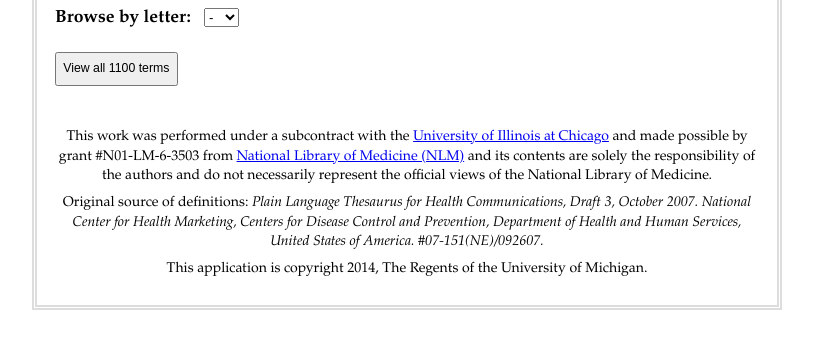
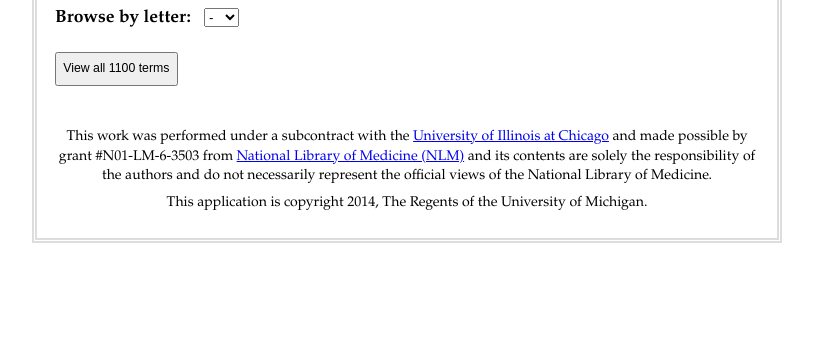
Before and after one commit to mlibrary/medical-dictionary, a PHP site: page /full/html.php in a window 1280 px wide. Shown: the part 267-616 px from the top of the page, without its empty margins (233-1046 px from the left). Run offline with PHP 8.4, Linux system fonts and the light colour scheme.

Commit message:
Remove citation in footer as requested by Taubman

```diff
--- a/full/html.php
+++ b/full/html.php
@@ -53,8 +53,6 @@
     <footer>
       <p>This work was performed under a subcontract with the <a href="http://www.uic.edu/index.html/">University of Illinois at Chicago</a> and made possible by grant #N01-LM-6-3503 from <a href="http://www.nlm.nih.gov/">National Library of Medicine (NLM)</a> and its contents are solely the responsibility of the authors and do not necessarily represent the official views of the National Library of Medicine.</p>
 
-      <p>Original source of definitions: <cite>Plain Language Thesaurus for Health Communications, Draft 3, October 2007. National Center for Health Marketing, Centers for Disease Control and Prevention, Department of Health and Human Services, United States of America. #07-151(NE)/092607.</cite></p>
-
       <p>This application is copyright 2014, The Regents of the University of Michigan.</p>
     </footer>
   </body>
```
Also changed, not shown: minified/html.php (+1 -1 lines).
